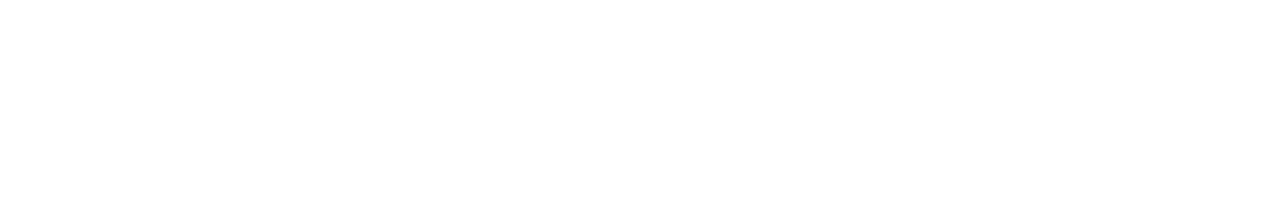
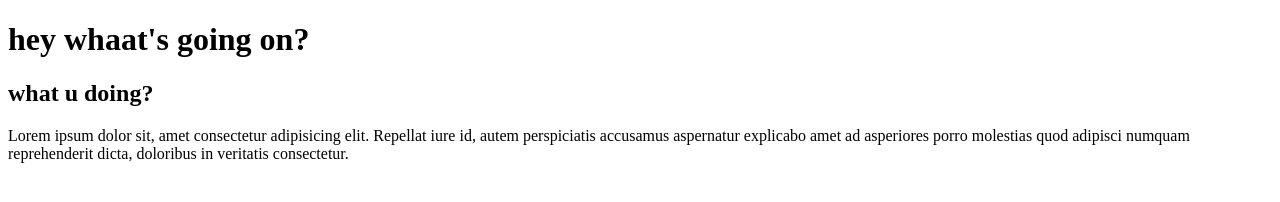
Before and after one commit to MiyadMohammad17/second-repo, a plain HTML site: page index.html in a window 1280 px wide. Drawn offline with Linux system fonts and the light colour scheme.

Commit message:
added header

```diff
--- a/index.html
+++ b/index.html
@@ -1,12 +1,19 @@
 <!DOCTYPE html>
 <html lang="en">
-<head>
-    <meta charset="UTF-8">
-    <meta http-equiv="X-UA-Compatible" content="IE=edge">
-    <meta name="viewport" content="width=device-width, initial-scale=1.0">
+  <head>
+    <meta charset="UTF-8" />
+    <meta http-equiv="X-UA-Compatible" content="IE=edge" />
+    <meta name="viewport" content="width=device-width, initial-scale=1.0" />
     <title>Document</title>
-</head>
-<body>
-
-</body>
+  </head>
+  <body>
+    <h1>hey whaat's going on?</h1>
+    <h2>what u doing?</h2>
+    <p>
+      Lorem ipsum dolor sit, amet consectetur adipisicing elit. Repellat iure
+      id, autem perspiciatis accusamus aspernatur explicabo amet ad asperiores
+      porro molestias quod adipisci numquam reprehenderit dicta, doloribus in
+      veritatis consectetur.
+    </p>
+  </body>
 </html>
```
